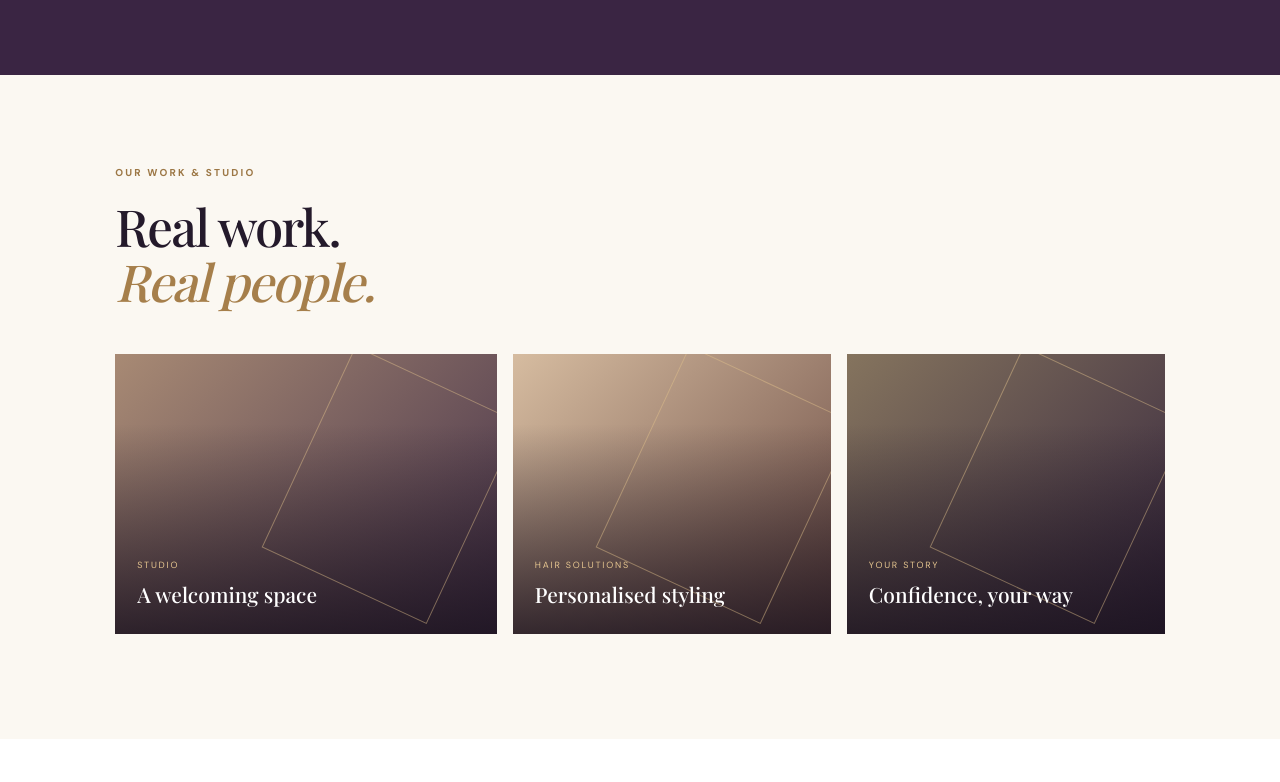
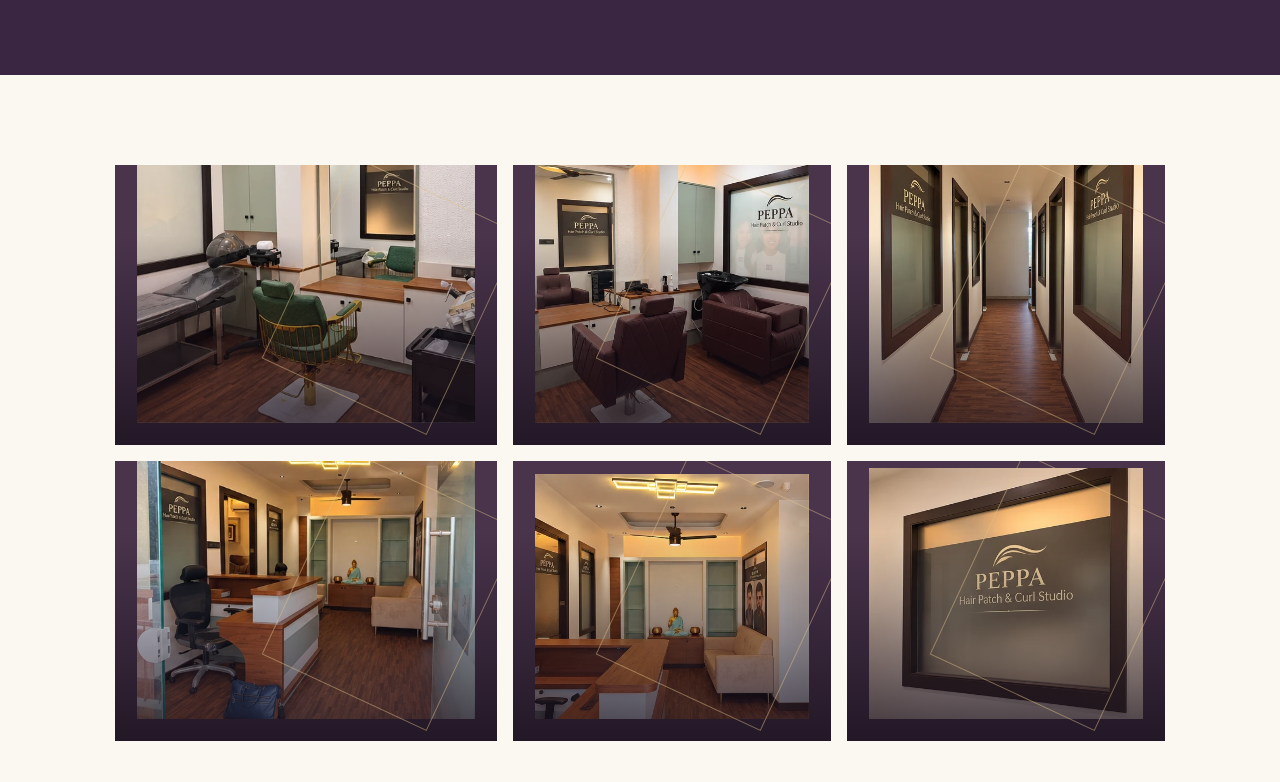
Before and after one commit to sonali7575/peppa-hair-patch-studio, a plain HTML site: page index.html in a window 1280 px wide. Shown: the part 3358-4140 px from the top of the page. Drawn offline with nearby package versions, Linux system fonts and the light colour scheme.

Commit message:
Update index.html
Add Peppa studio gallery images

```diff
--- a/index.html
+++ b/index.html
@@ -162,11 +162,25 @@
     </section>
 
     <section class="section results" id="results">
-      <div class="section-heading section-heading-row"><div><p class="eyebrow">OUR WORK & STUDIO</p><h2>Real work.<br><em>Real people.</em></h2></div><p></p></div>
       <div class="gallery-grid">
-        <div class="gallery-tile tile-one"><span>STUDIO</span><p>A welcoming space</p></div>
-        <div class="gallery-tile tile-two"><span>HAIR SOLUTIONS</span><p>Personalised styling</p></div>
-        <div class="gallery-tile tile-three"><span>YOUR STORY</span><p>Confidence, your way</p></div>
+        <div class="gallery-tile">
+          <img src="assets/images/gallery/peppa-studio-01.webp" alt="Peppa Hair Patch and Curl Studio">
+        </div>
+        <div class="gallery-tile">
+          <img src="assets/images/gallery/peppa-studio-02.webp" alt="Peppa Studio interior">
+        </div>
+        <div class="gallery-tile">
+          <img src="assets/images/gallery/peppa-studio-03.webp" alt="Hair patch services at Peppa">
+        </div>
+        <div class="gallery-tile">
+          <img src="assets/images/gallery/peppa-studio-04.webp" alt="Hair styling at Peppa Studio">
+        </div>
+        <div class="gallery-tile">
+          <img src="assets/images/gallery/peppa-studio-05.webp" alt="Peppa Hair Patch Studio services">
+        </div>
+        <div class="gallery-tile">
+          <img src="assets/images/gallery/peppa-studio-06.webp" alt="Peppa Hair Patch and Curl Studio">
+        </div>
       </div>
       <p class="small-note"></p>
     </section>
```
